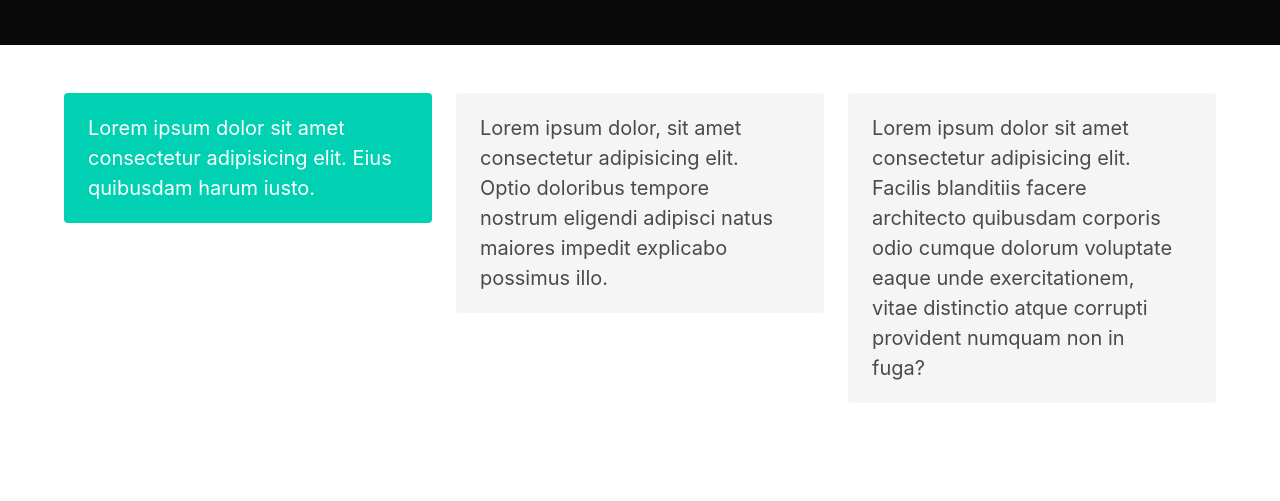
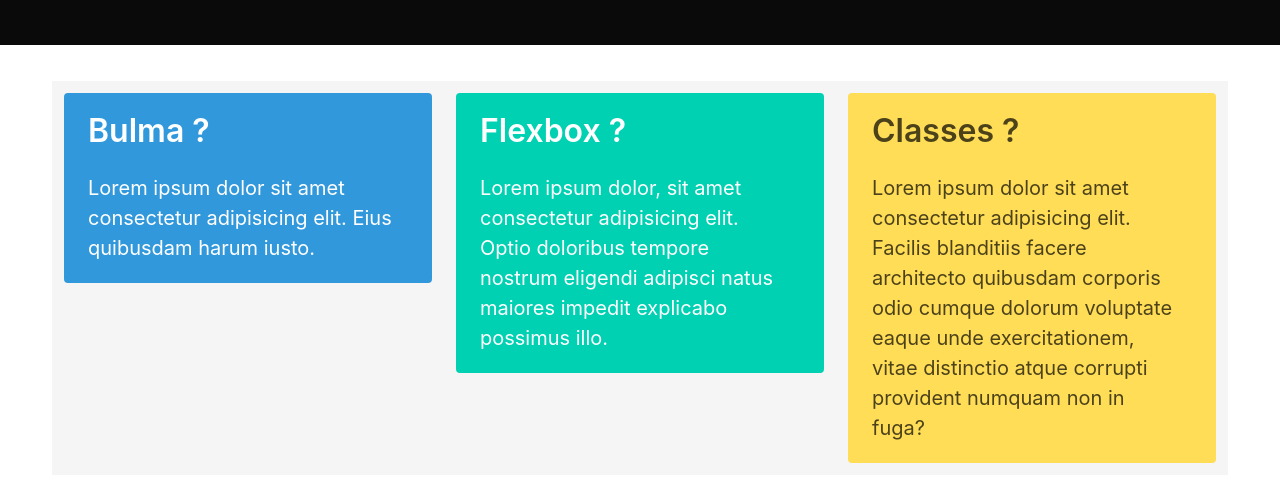
Before and after one commit to nahimanajz/bulma, a plain HTML site: page index.html in a window 1280 px wide. Shown: the part 115-616 px from the top of the page. Drawn offline with Linux system fonts and the light colour scheme.

Commit message:
Adding colors

```diff
--- a/index.html
+++ b/index.html
@@ -30,16 +30,18 @@
     </section>
     <div class="section">
         <div class="container">
-            <div class="columns">
+            <div class="columns has-background-light">
                 <div class="column">
-                    <div class="notification is-primary">
+                    <div class="notification is-info">
+                        <h1 class="title is-text-3">Bulma ?</h1>
                         <p class="is-size-5">
                            Lorem ipsum dolor sit amet consectetur adipisicing elit. Eius quibusdam harum iusto.
                         </p>
                     </div>
                 </div>
                 <div class="column">
-                    <div class="notification">
+                    <div class="notification is-primary">
+                        <h1 class="title is-text-3">Flexbox ?</h1>
                         <p class="is-size-5">
                             Lorem ipsum dolor, sit amet consectetur adipisicing elit. Optio doloribus
                             tempore nostrum eligendi adipisci natus maiores impedit explicabo possimus illo.
@@ -47,7 +49,8 @@
                     </div>
                 </div>
                 <div class="column">
-                    <div class="notification">
+                    <div class="notification is-warning">
+                        <h1 class="title is-text-3">Classes ?</h1>
                         <p class="is-size-5">
                            Lorem ipsum dolor sit amet consectetur adipisicing elit. Facilis
                             blanditiis facere architecto quibusdam corporis odio cumque dolorum voluptate
```
